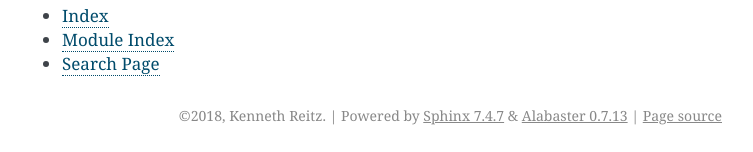
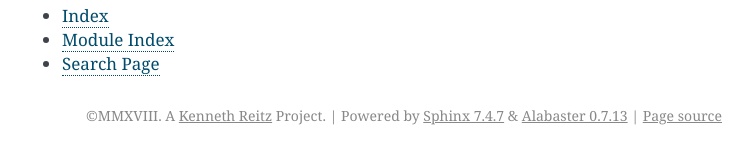
Before and after one commit to psf/requests-html, a Sphinx documentation site: the page built from docs/source/index.rst, in a window 1280 px wide and 900 px high, scrolled down 3539 px. Shown: the part 745-897 px from the top of the window, without its empty margins (388-1141 px from the left). Built offline with Sphinx 7.4.7, drawn with Linux system fonts in a browser that asks for light colours; the version number is read from the project's files by our own code.

Commit message:
requests-HTML
Signed-off-by: Kenneth Reitz <me@kennethreitz.org>

```diff
--- a/docs/source/conf.py
+++ b/docs/source/conf.py
@@ -20,8 +20,8 @@
 # -- Project information -----------------------------------------------------
 import requests_html
 
-project = 'requests-html'
-copyright = '2018, Kenneth Reitz'
+project = 'requests-HTML'
+copyright = u'MMXVIII. A <a href="http://kennethreitz.com/pages/open-projects.html">Kenneth Reitz</a> Project'
 author = 'Kenneth Reitz'
 
 # The short X.Y version
```
